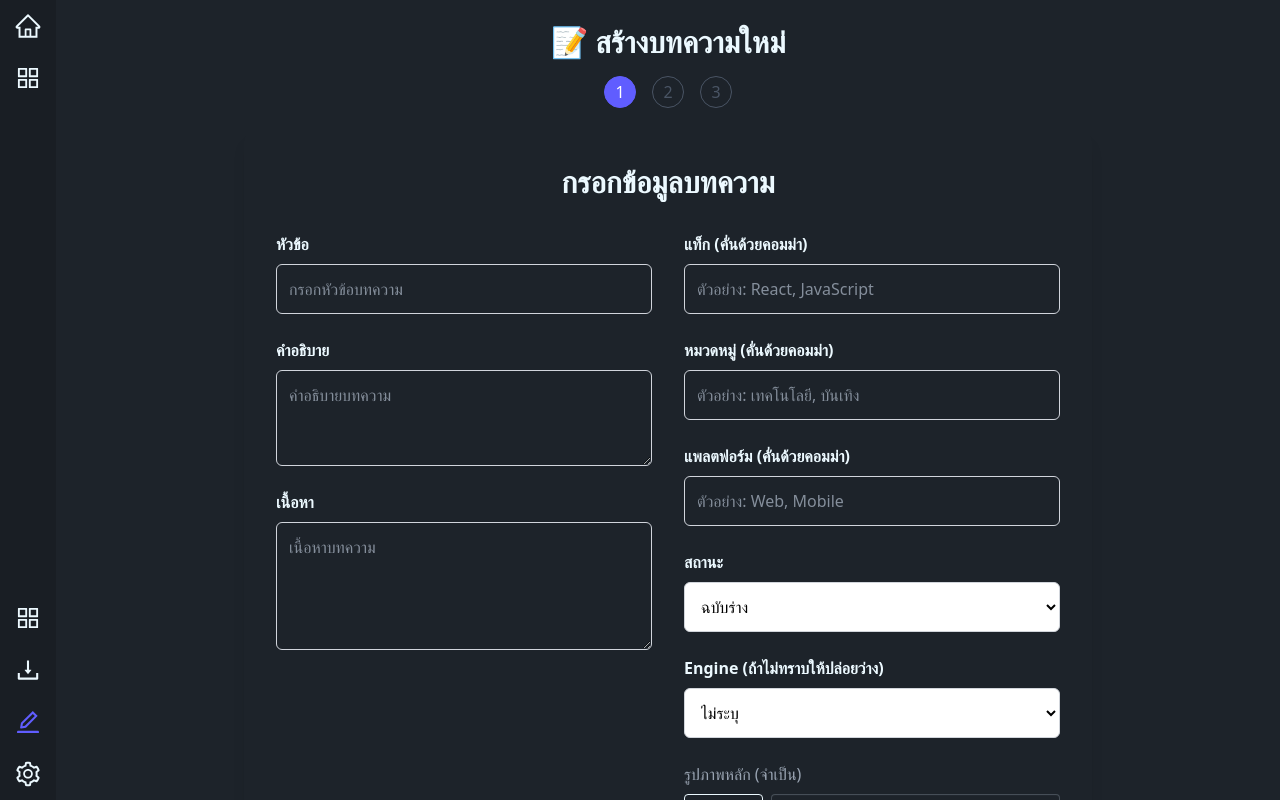
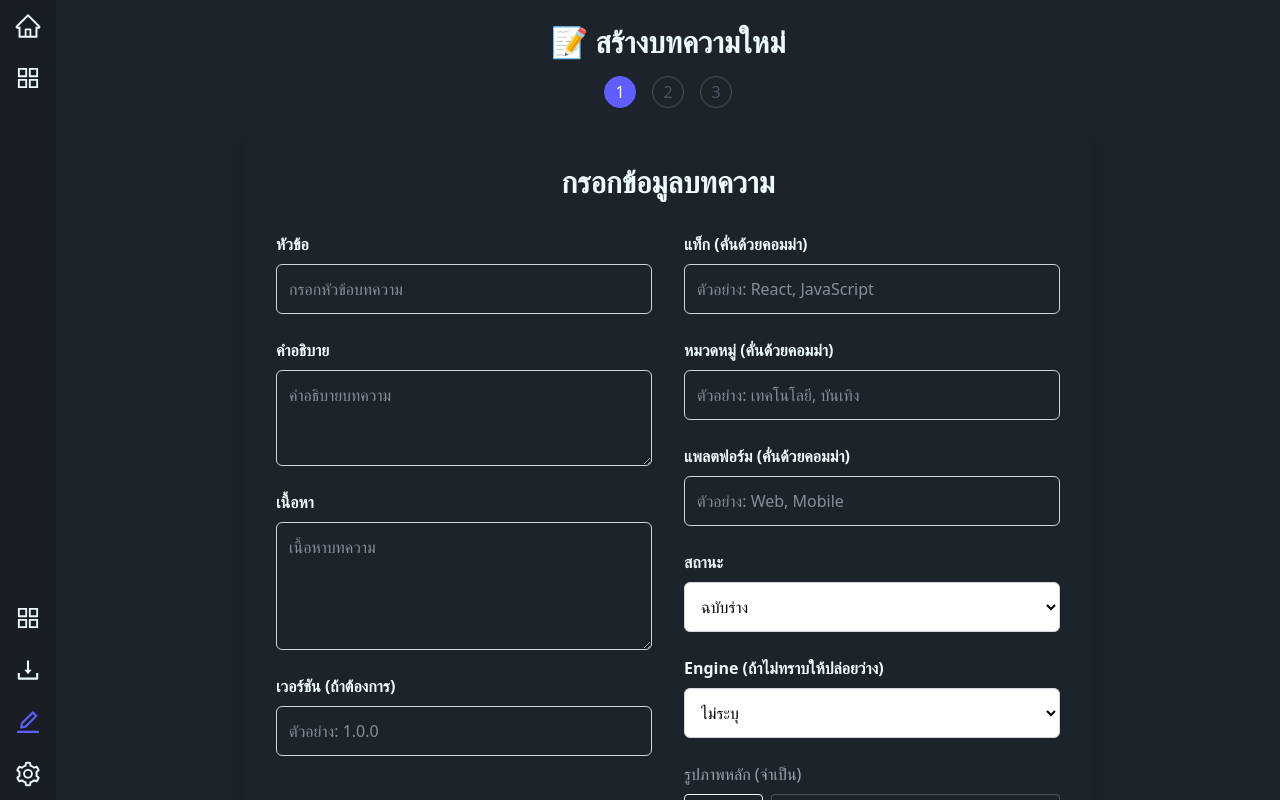
Before and after one commit to Chanomhub/ChanoX, a React (Vite) app: page /createarticle in a window 1280 px wide. Built offline with nearby package versions, Linux system fonts and the light colour scheme.

Commit message:
add version in ArticleForm

```diff
--- a/src/routes/CreateArticle.tsx
+++ b/src/routes/CreateArticle.tsx
@@ -1,13 +1,13 @@
-import React, {useState} from 'react';
-import {invoke} from '@tauri-apps/api/core';
-import {open} from '@tauri-apps/plugin-dialog';
+import React, { useState } from 'react';
+import { invoke } from '@tauri-apps/api/core';
+import { open } from '@tauri-apps/plugin-dialog';
 import ArticleForm from './components/articles/ArticleForm';
 import DownloadForm from './components/articles/DownloadForm';
 import SummaryStep from './components/articles/SummaryStep';
 import StepIndicator from './components/articles/StepIndicator';
 import ErrorAlert from './components/articles/ErrorAlert';
 import LoadingIndicator from './components/articles/LoadingIndicator';
-import {ArticleFormData, ArticlePayload, DownloadData} from './components/articles/types';
+import { ArticleFormData, ArticlePayload, DownloadData } from './components/articles/types';
 
 const CreateArticle: React.FC = () => {
     const [step, setStep] = useState<number>(1);
@@ -23,6 +23,7 @@ const CreateArticle: React.FC = () => {
         mainImage: '',
         images: '',
         additionalImageFiles: [],
+        version: '',
     });
     const [downloadData, setDownloadData] = useState<DownloadData>({
         downloadName: '',
@@ -190,6 +191,7 @@ const CreateArticle: React.FC = () => {
                     mainImage: mainImageUrl || '',
                     images: imageUrls,
                     engine: formData.engine || '',
+                    version: formData.version || '',
                 },
             };
 
@@ -291,6 +293,7 @@ const CreateArticle: React.FC = () => {
             mainImage: '',
             images: '',
             additionalImageFiles: [],
+            version: '',
         });
         setDownloadData({
             downloadName: '',
--- a/src/routes/components/articles/ArticleForm.tsx
+++ b/src/routes/components/articles/ArticleForm.tsx
@@ -71,6 +71,21 @@ const ArticleForm: React.FC<ArticleFormProps> = ({
                                 placeholder="เนื้อหาบทความ"
                                 className="p-3 border border-gray-300 rounded-md focus:outline-none focus:ring-2 focus:ring-blue-500 h-32"
                                 required
+                            />
+                        </div>
+
+                        <div className="flex flex-col">
+                            <label htmlFor="version" className="mb-2 font-semibold">
+                                เวอร์ชัน (ถ้าต้องการ)
+                            </label>
+                            <input
+                                type="text"
+                                id="version"
+                                name="version"
+                                value={formData.version}
+                                onChange={handleChange}
+                                placeholder="ตัวอย่าง: 1.0.0"
+                                className="p-3 border border-gray-300 rounded-md focus:outline-none focus:ring-2 focus:ring-blue-500"
                             />
                         </div>
                     </div>
--- a/src/routes/components/articles/types/index.ts
+++ b/src/routes/components/articles/types/index.ts
@@ -12,6 +12,7 @@ export interface ArticleFormData {
     images: string;
     mainImageFile?: string;
     additionalImageFiles: string[];
+    version?: string;
 }
 
 export interface DownloadData {
@@ -32,5 +33,6 @@ export interface ArticlePayload {
         mainImage: string;
         images: string[];
         engine?: string;
+        version?: bigint;
     };
 }
```
Also changed, not shown: 2 other files (tests, documents, lock files or other folders).
